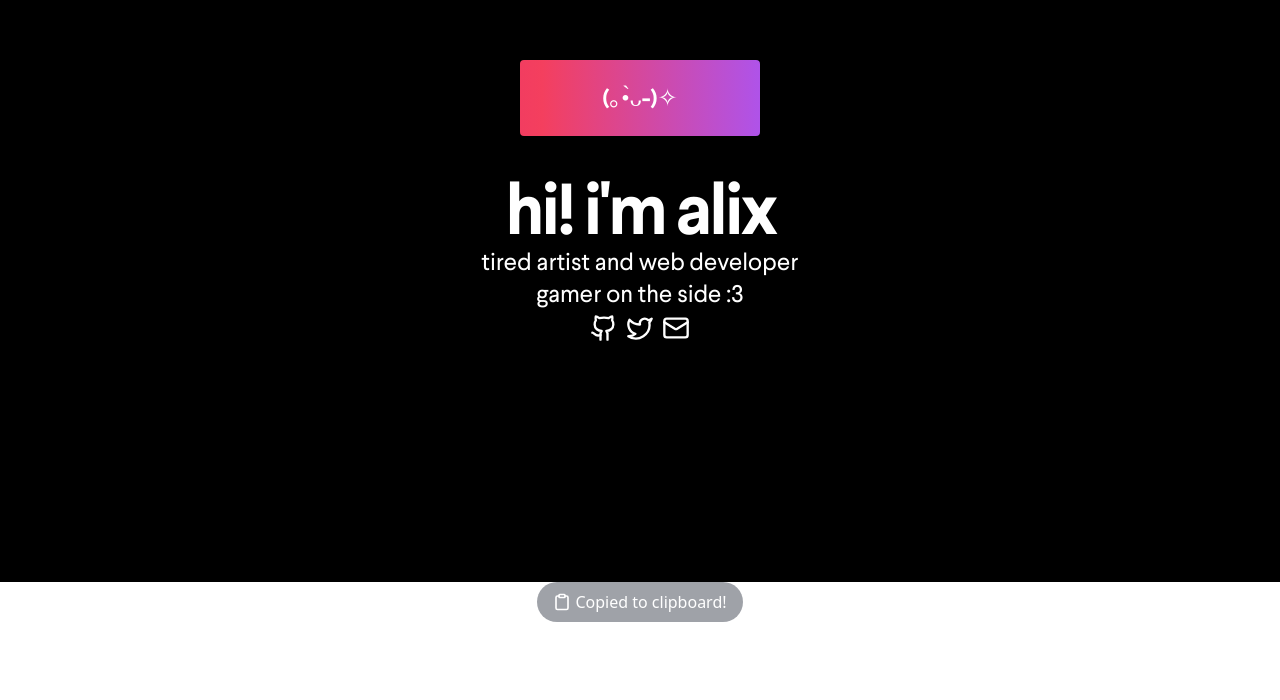
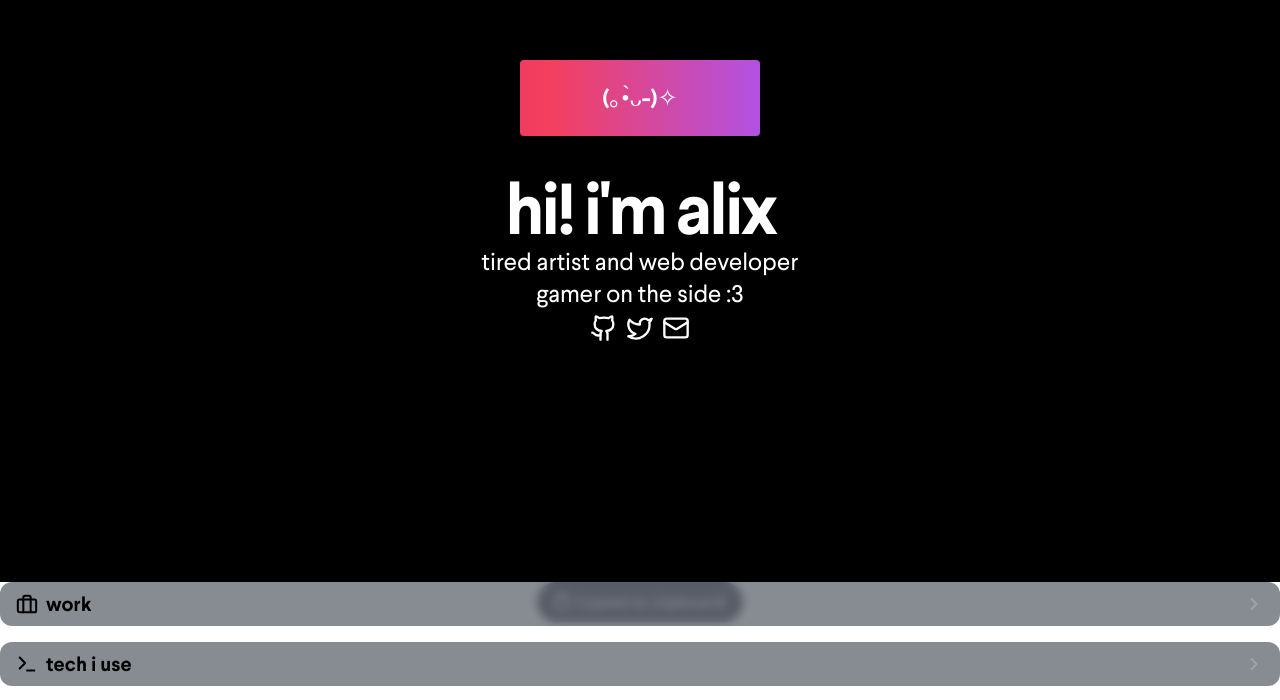
Before and after one commit to alixdotsh/alix.sh, a Next.js app: page / in a window 1280 px wide. Shown: the part 218-918 px from the top of the page. Before the commit the page ends 840 px from the top, so only its background shows below. Built offline with nearby package versions, Linux system fonts and the light colour scheme; what tailwindcss-bg-patterns would draw is missing.

Commit message:
was told to commit

```diff
--- a/pages/api/hello.ts
+++ /dev/null
@@ -1,13 +0,0 @@
-// Next.js API route support: https://nextjs.org/docs/api-routes/introduction
-import type { NextApiRequest, NextApiResponse } from 'next'
-
-type Data = {
-  name: string
-}
-
-export default function handler(
-  req: NextApiRequest,
-  res: NextApiResponse<Data>
-) {
-  res.status(200).json({ name: 'John Doe' })
-}
--- a/pages/index.tsx
+++ b/pages/index.tsx
@@ -1,7 +1,7 @@
 import { useState } from 'react';
 import Link from "next/link"
 
-import { Github, Twitter, Mail, Clipboard } from "lucide-react"
+import { Github, Twitter, Mail, Clipboard , ChevronRight, Briefcase, Terminal, Box} from "lucide-react"
 import { AnimatePresence, motion } from "framer-motion"
 
 function Header({ title } : { title: any}) {
@@ -20,6 +20,24 @@ const socials = [
     name: "twitter",
     icon: Twitter,
     link: "https://twitter.com/alixdotsh"
+  }
+]
+
+const sections = [
+  {
+    name: "work",
+    icon: Briefcase,
+    link: "/work"
+  },
+  {
+    name: "tech i use",
+    icon: Terminal,
+    link: "/tech"
+  },
+  {
+    name: "code",
+    icon: Box,
+    link: "/code"
   }
 ]
 
@@ -78,6 +96,19 @@ const Home = () => {
       </div>
     </div>
     </div>
+    <div className="flex flex-col gap-4">
+      {sections.map(x =>
+        <Link key={x.name} href={x.link}>
+          <a className="flex items-center gap-2 bg-gray-900 bg-opacity-50 py-2 px-4 rounded-xl backdrop-blur-sm group">
+            <x.icon size={22} strokeWidth={2.2} />
+            <h1 className="text-xl font-larsseitbold">{x.name}</h1>
+            <div className="ml-auto">
+              <ChevronRight size={20} strokeWidth={2.2} className="ml-8 sm:ml-2 text-neutral-400 group-hover:text-white duration-200" />
+            </div>
+          </a>
+        </Link>
+        )}
+    </div>
     </>
   );
 }
```
Also changed, not shown: pages/code.tsx (added), pages/tech.tsx (added), pages/work.tsx (added).
